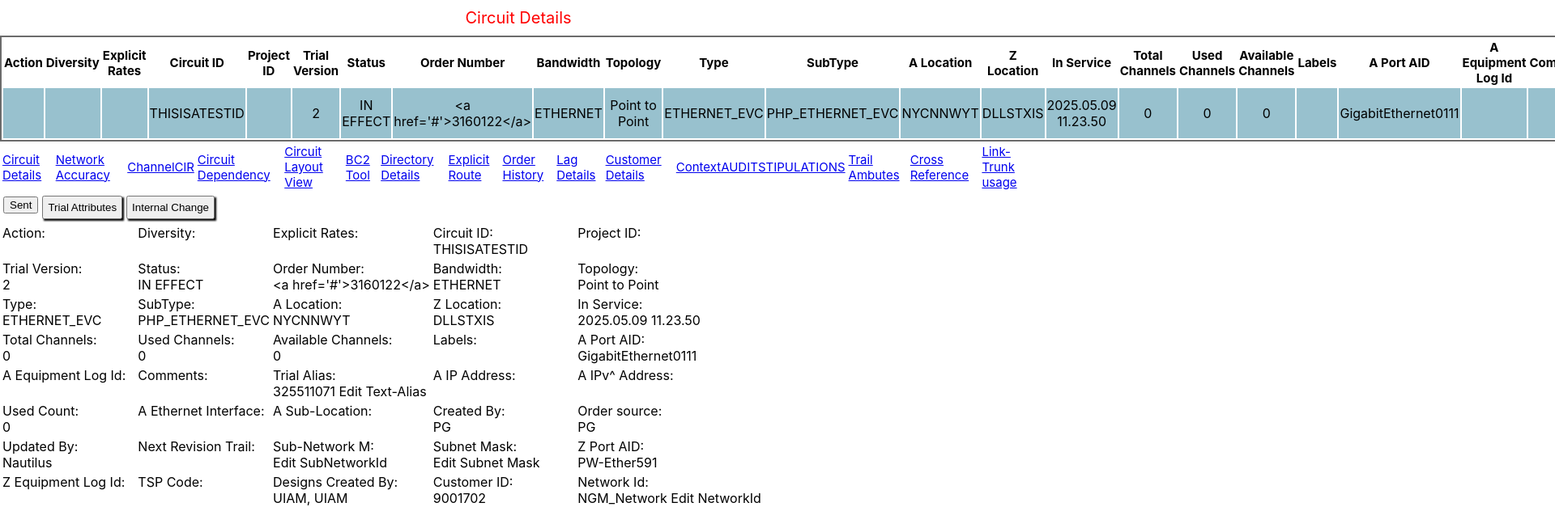
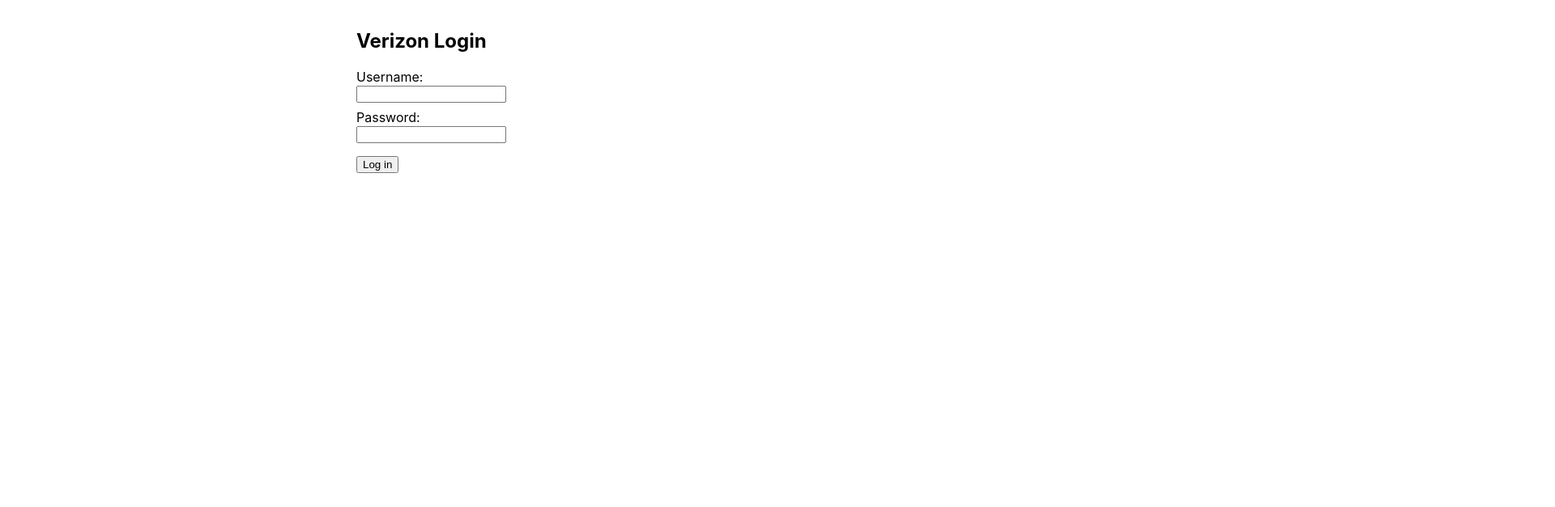
Before and after one commit to liamhade/blackbar-demo-site, a React (Create React App) app: page / in a window 1280 px wide. Shown: the top 627 px of the page at 81% size, 1920 px wide, since content can reach past the window. Built offline with nearby package versions, Linux system fonts and the light colour scheme.

Commit message:
added login page

```diff
--- a/package.json
+++ b/package.json
@@ -13,7 +13,7 @@
     "@types/react-dom": "^19.1.6",
     "react": "^19.1.0",
     "react-dom": "^19.1.0",
-    "react-scripts": "5.0.1",
+    "react-router-dom": "^7.7.1",
     "typescript": "^4.9.5",
     "web-vitals": "^2.1.4"
   },
@@ -40,5 +40,9 @@
       "last 1 firefox version",
       "last 1 safari version"
     ]
+  },
+  "devDependencies": {
+    "@types/react-router-dom": "^5.3.3",
+    "react-scripts": "5.0.1"
   }
 }
--- a/src/App.css
+++ b/src/App.css
@@ -39,3 +39,11 @@
     box-shadow: 2px 2px 2px;
   }
 }
+
+.suffix-buttons {
+  display: flex;
+  width: 100px;
+  padding: 5px;
+  gap: 5px;
+  flex-direction: column;
+}
--- a/src/App.tsx
+++ b/src/App.tsx
@@ -1,189 +1,20 @@
-import './App.css';
+import React from "react";
+import { BrowserRouter as Router, Routes, Route } from "react-router-dom";
+import LoginPage from "./pages/LoginPage";
+import DashboardPage from "./pages/DashboardPage";
 
-const DATA : Record<string, string[]> = {
-  "Action" : [""],
-  "Diversity": [""],
-  "Explicit Rates": [""],
-  "Circuit ID": ["THISISATESTID"],
-  "Project ID": [""],
-  "Trial Version": ["2"],
-  "Status": ["IN EFFECT"],
-  "Order Number": ["<a href='#'>3160122</a>"],
-  "Bandwidth": ["ETHERNET"],
-  "Topology": ["Point to Point"],
-  "Type": ["ETHERNET_EVC"],
-  "SubType": ["PHP_ETHERNET_EVC"],
-  "A Location": ["NYCNNWYT"],
-  "Z Location": ["DLLSTXIS"],
-  "In Service": ["2025.05.09 11.23.50"],
-  "Total Channels": ["0"],
-  "Used Channels": ["0"],
-  "Available Channels": ["0"],
-  "Labels": [""],
-  "A Port AID": ["GigabitEthernet0111"],
-  "A Equipment Log Id": [""],
-  "Comments": [""],
-  "Trial Alias": ["325511071 Edit Text-Alias"],
-  "A IP Address": [""],
-  "A IPv^ Address": [""],
-  "Used Count": ["0"],
-  "A Ethernet Interface": [""],
-  "A Sub-Location": [""],
-  "Created By": ["PG"],
-  "Order source": ["PG"],
-  "Updated By": ["Nautilus\n"],
-  "Next Revision Trail": [""],
-  "Sub-Network M": ["\n   Edit SubNetworkId"],
-  "Subnet Mask": ["\n   Edit Subnet Mask"],
-  "Z Port AID": ["PW-Ether591"],
-  "Z Equipment Log Id": [""],
-  "TSP Code": [""],
-  "Designs Created By": ["UIAM, UIAM"],
-  "Customer ID": ["9001702"],
-  "Network Id": ["NGM_Network Edit NetworkId"],
-  "Z Ip Address": ["\n   Edit Z Ip Address"],
-  "Z IPv6 Address": ["\n  Exit Z IPv6 Address"],
-  "Blocked Count": [""],
-  "Z Ethernet Interface": [""],
-  "Z Sub-Location": [""],
-  "Created Timestamp": ["2025-03-25 16:28:07"],
-  "Installation Date": ["2025-04-16 14:56:17"],
-  "Updated Timestamp": ["2025-05-09 11:12:54"],
-  "Previous Revision Trail": ["PTE000000000006N9"],
-  "Mesh Id": [""],
-  "LAF": ["\nn   Edx LAF"],
-  "Estimated Mileage": ["\n  Edit Mileage"],
-  "Estimated Latency": ["\n Edit Latency"],
-  "Label": ["\n  Edit Label"],
-  "Service Priority": [""],
-  "Order Reveived Date": ["2025-04-01 09:53:47 \n"],
-  "Scheduled Date": ["\n"],
-  "Due Date": ["2025-04-17 12:00:00"],
-  "AFE Number": ["\n  Edit AFE Number"],
-  "Sub-Mesh Id": ["\n"]
-}
-
-function Header() {
-  return (
-    <div className="page-header">
-      Circuit Details
-    </div>
-  )
-}
-
-function ThinTable() {
-  return (
-    <div >
-      <table className="thin-table">
-        <thead className="thin-table-header">
-          <tr>
-            {Object.keys(DATA).map((name) => (
-              <th className="column_name">{name}</th>
-            ))}
-          </tr>
-        </thead>
-        <tbody className="thin-table-body">
-            <tr>
-              {Object.keys(DATA).map((key, index) =>  (
-                <td>{DATA[key][0]}</td>
-              ))}
-            </tr>
-        </tbody>
-      </table>
-    </div>
-  )
-}
-
-function HyperLinks() {
-  const link_titles = [
-    "Circuit Details",
-    "Network Accuracy",
-    "ChannelClR",
-    "Circuit Dependency",
-    "Circuit Layout View",
-    "BC2 Tool",
-    "Directory Details",
-    "Explicit Route",
-    "Order History",
-    "Lag Details",
-    "Customer Details",
-    "ContextAUDITSTIPULATIONS",
-    "Trail Ambutes",
-    "Cross Reference",
-    "Link-Trunk usage"
-  ];
+function App() {
+  const [isLoggedIn, setIsLoggedIn] = React.useState(false);
 
   return (
-    <table className="hyperlinks">
-      <tr>
-        {link_titles.map((link) => (
-          <td>
-            <a href="#">{link}</a>
-          </td>
-        ))}
-      </tr>
-    </table>
-  )
-}
+    <Router>
+      <Routes>
+        <Route path="/login" element={<LoginPage setIsLoggedIn={setIsLoggedIn} />} />
+        <Route path="/" element={<LoginPage setIsLoggedIn={setIsLoggedIn} />} />
 
-function ButtonTriplets() {
-  return (
-    <div className="buttonTriplets">
-      <div>
-        <button className="leftButton">Sent</button>
-      </div>
-      <div>
-        <button className="middleButton">Trial Attributes</button>
-      </div>
-      <div>
-        <button className="rightButton">Internal Change</button>
-      </div>
-    </div>
-  )
-}
-
-function chunkList<T>(list: T[], n: number): T[][] {
-  const result: T[][] = [];
-  for (let i = 0; i < list.length; i += n) {
-    result.push(list.slice(i, i + n));
-  }
-  return result;
-}
-
-function LargeTable() {
-  var cols = 5;
-
-  return (
-    <div>
-      <table>
-        <tbody>
-          {chunkList(Object.keys(DATA), cols).map((chunk) => (
-            <tr>
-            {chunk.map((key) =>(
-              <td>
-                {`${key}:`}
-                <br />
-                {DATA[key]}
-                <br />
-              </td>
-            ))}
-            </tr>
-          ))}
-        </tbody>
-      </table>
-    </div>
-  )
-}
-
-function App() {
-  return (
-    <div className="App">
-      <Header />
-      <ThinTable />
-      <HyperLinks/>
-      <ButtonTriplets />
-      <LargeTable />
-    </div>
+        <Route path="/dashboard" element={isLoggedIn ? <DashboardPage /> : <LoginPage setIsLoggedIn={setIsLoggedIn} />} />
+      </Routes>
+    </Router>
   );
 }
 
--- /dev/null
+++ b/src/pages/DashboardPage.tsx
@@ -0,0 +1,196 @@
+import '../App.css';
+
+const DATA : Record<string, string[]> = {
+  "Action" : [""],
+  "Diversity": [""],
+  "Explicit Rates": [""],
+  "Circuit ID": ["THISISATESTID"],
+  "Project ID": [""],
+  "Trial Version": ["2"],
+  "Status": ["IN EFFECT"],
+  "Order Number": ["<a href='#'>3160122</a>"],
+  "Bandwidth": ["ETHERNET"],
+  "Topology": ["Point to Point"],
+  "Type": ["ETHERNET_EVC"],
+  "SubType": ["PHP_ETHERNET_EVC"],
+  "A Location": ["NYCNNWYT"],
+  "Z Location": ["DLLSTXIS"],
+  "In Service": ["2025.05.09 11.23.50"],
+  "Total Channels": ["0"],
+  "Used Channels": ["0"],
+  "Available Channels": ["0"],
+  "Labels": [""],
+  "A Port AID": ["GigabitEthernet0111"],
+  "A Equipment Log Id": [""],
+  "Comments": [""],
+  "Trial Alias": ["325511071 Edit Text-Alias"],
+  "A IP Address": [""],
+  "A IPv^ Address": [""],
+  "Used Count": ["0"],
+  "A Ethernet Interface": [""],
+  "A Sub-Location": [""],
+  "Created By": ["PG"],
+  "Order source": ["PG"],
+  "Updated By": ["Nautilus\n"],
+  "Next Revision Trail": [""],
+  "Sub-Network M": ["\n   Edit SubNetworkId"],
+  "Subnet Mask": ["\n   Edit Subnet Mask"],
+  "Z Port AID": ["PW-Ether591"],
+  "Z Equipment Log Id": [""],
+  "TSP Code": [""],
+  "Designs Created By": ["UIAM, UIAM"],
+  "Customer ID": ["9001702"],
+  "Network Id": ["NGM_Network Edit NetworkId"],
+  "Z Ip Address": ["\n   Edit Z Ip Address"],
+  "Z IPv6 Address": ["\n  Exit Z IPv6 Address"],
+  "Blocked Count": [""],
+  "Z Ethernet Interface": [""],
+  "Z Sub-Location": [""],
+  "Created Timestamp": ["2025-03-25 16:28:07"],
+  "Installation Date": ["2025-04-16 14:56:17"],
+  "Updated Timestamp": ["2025-05-09 11:12:54"],
+  "Previous Revision Trail": ["PTE000000000006N9"],
+  "Mesh Id": [""],
+  "LAF": ["\nn   Edx LAF"],
+  "Estimated Mileage": ["\n  Edit Mileage"],
+  "Estimated Latency": ["\n Edit Latency"],
+  "Label": ["\n  Edit Label"],
+  "Service Priority": [""],
+  "Order Reveived Date": ["2025-04-01 09:53:47 \n"],
+  "Scheduled Date": ["\n"],
+  "Due Date": ["2025-04-17 12:00:00"],
+  "AFE Number": ["\n  Edit AFE Number"],
+  "Sub-Mesh Id": ["\n"]
+}
+
+function Header() {
+  return (
+	<div className="page-header">
+	  Circuit Details
+	</div>
+  )
+}
+
+function ThinTable() {
+  return (
+	<div >
+	  <table className="thin-table">
+		<thead className="thin-table-header">
+		  <tr>
+			{Object.keys(DATA).map((name) => (
+			  <th className="column_name">{name}</th>
+			))}
+		  </tr>
+		</thead>
+		<tbody className="thin-table-body">
+			<tr>
+			  {Object.keys(DATA).map((key, index) =>  (
+				<td>{DATA[key][0]}</td>
+			  ))}
+			</tr>
+		</tbody>
+	  </table>
+	</div>
+  )
+}
+
+function HyperLinks() {
+  const link_titles = [
+	"Circuit Details",
+	"Network Accuracy",
+	"ChannelClR",
+	"Circuit Dependency",
+	"Circuit Layout View",
+	"BC2 Tool",
+	"Directory Details",
+	"Explicit Route",
+	"Order History",
+	"Lag Details",
+	"Customer Details",
+	"ContextAUDITSTIPULATIONS",
+	"Trail Ambutes",
+	"Cross Reference",
+	"Link-Trunk usage"
+  ];
+
+  return (
+	<table className="hyperlinks">
+	  <tr>
+		{link_titles.map((link) => (
+		  <td>
+			<a href="#">{link}</a>
+		  </td>
+		))}
+	  </tr>
+	</table>
+  )
+}
+
+function ButtonTriplets() {
+  return (
+	<div className="buttonTriplets">
+	  <div>
+		<button className="leftButton">Sent</button>
+	  </div>
+	  <div>
+		<button className="middleButton">Trial Attributes</button>
+	  </div>
+	  <div>
+		<button className="rightButton">Internal Change</button>
+	  </div>
+	</div>
+  )
+}
+
+function chunkList<T>(list: T[], n: number): T[][] {
+  const result: T[][] = [];
+  for (let i = 0; i < list.length; i += n) {
+	result.push(list.slice(i, i + n));
+  }
+  return result;
+}
+
+function LargeTable() {
+  var cols = 5;
+
+  return (
+	<div>
+	  <table>
+		<tbody>
+		  {chunkList(Object.keys(DATA), cols).map((chunk) => (
+			<tr>
+			{chunk.map((key) =>(
+			  <td
+				key={key}
+				dangerouslySetInnerHTML={{ __html: `${key}<br/>${DATA[key][0]}` }}
+			  />
+			))}
+			</tr>
+		  ))}
+		</tbody>
+	  </table>
+	</div>
+  )
+}
+
+function SuffixButtons() {
+  return (
+	<div className="suffix-buttons">
+	  <button>Save</button>
+	  <button>Create Remarks</button>
+	</div>
+  )
+}
+
+export default function DashboardPage() {
+  return (
+	<div className="dashboard-page">
+	<Header />
+	<ThinTable />
+	<HyperLinks/>
+	<ButtonTriplets />
+	<LargeTable />
+	<SuffixButtons />
+	</div>
+  );
+}
--- /dev/null
+++ b/src/pages/LoginPage.tsx
@@ -0,0 +1,65 @@
+import React, { useState } from "react";
+import { useNavigate } from "react-router-dom";
+
+export default function LoginPage(
+  {
+	setIsLoggedIn
+  } : {
+	setIsLoggedIn: React.Dispatch<React.SetStateAction<boolean>>
+  }) {
+  const [username, setUsername] = useState("");
+  const [password, setPassword] = useState("");
+  const [error, setError] = useState("");
+  const navigate = useNavigate();
+
+  // Hardcoded credentials (replace this with a real API later)
+  const correctUsername = "admin";
+  const correctPassword = "password123";
+
+  const handleLogin = (e: React.FormEvent) => {
+	e.preventDefault();
+	if (username === correctUsername && password === correctPassword) {
+	  setIsLoggedIn(true);
+	  setError("");
+	  navigate("/dashboard");
+	} else {
+	  setError("Invalid username or password.");
+	}
+  };
+
+  return (
+	<div style={{ maxWidth: "400px", margin: "auto", padding: "1rem" }}>
+	  <h2>Verizon Login</h2>
+	  <form onSubmit={handleLogin}>
+		<div>
+		  <label>
+			Username: <br />
+			<input
+			  type="text"
+			  value={username}
+			  onChange={(e) => setUsername(e.target.value)}
+			  required
+			/>
+		  </label>
+		</div>
+		<div style={{ marginTop: "0.5rem" }}>
+		  <label>
+			Password: <br />
+			<input
+			  type="password"
+			  value={password}
+			  onChange={(e) => setPassword(e.target.value)}
+			  required
+			/>
+		  </label>
+		</div>
+		{error && (
+		  <div style={{ color: "red", marginTop: "0.5rem" }}>{error}</div>
+		)}
+		<button type="submit" style={{ marginTop: "1rem" }}>
+		  Log in
+		</button>
+	  </form>
+	</div>
+  );
+}
```
Also changed, not shown: 2 other files (tests, documents, lock files or other folders).
